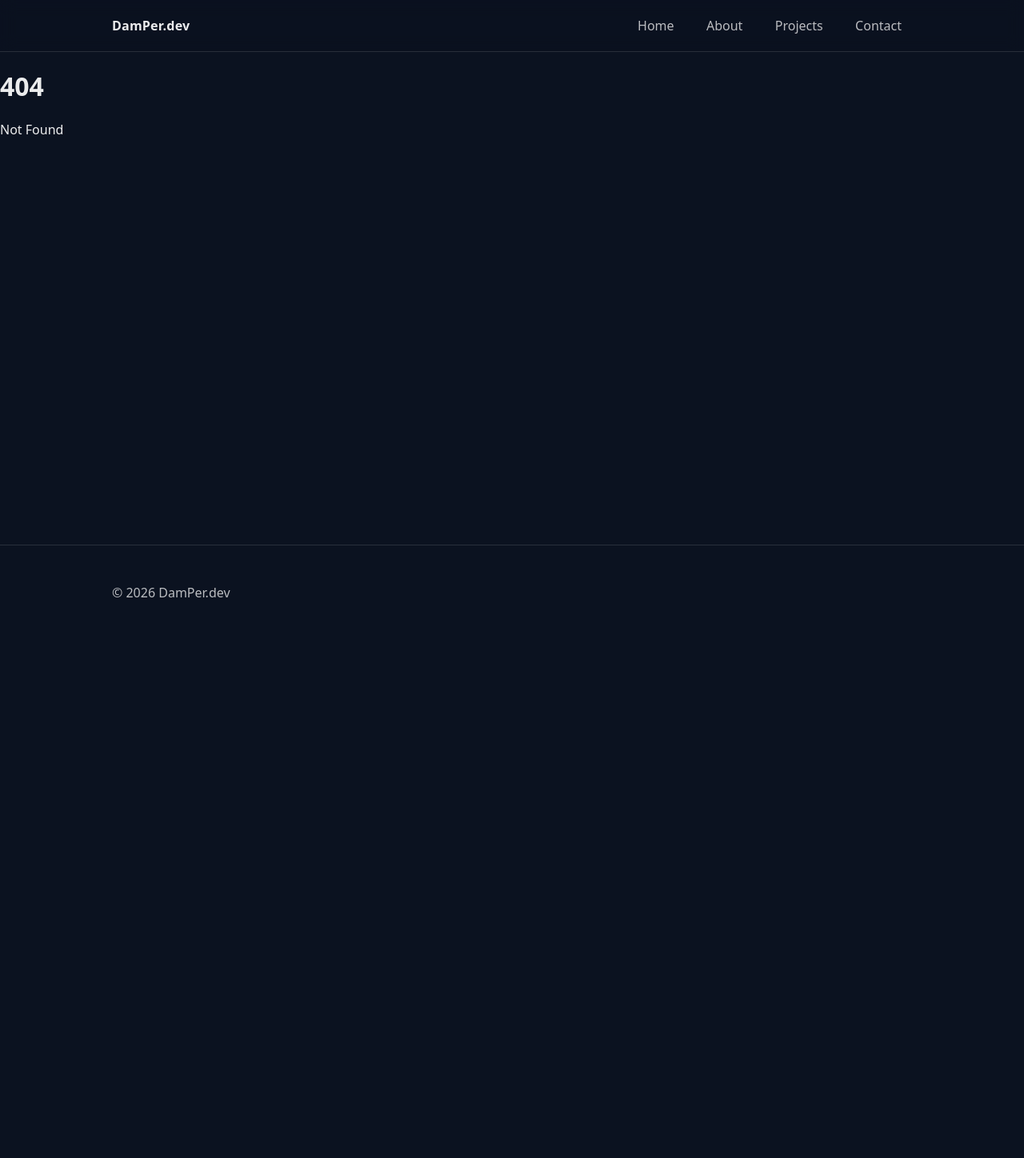
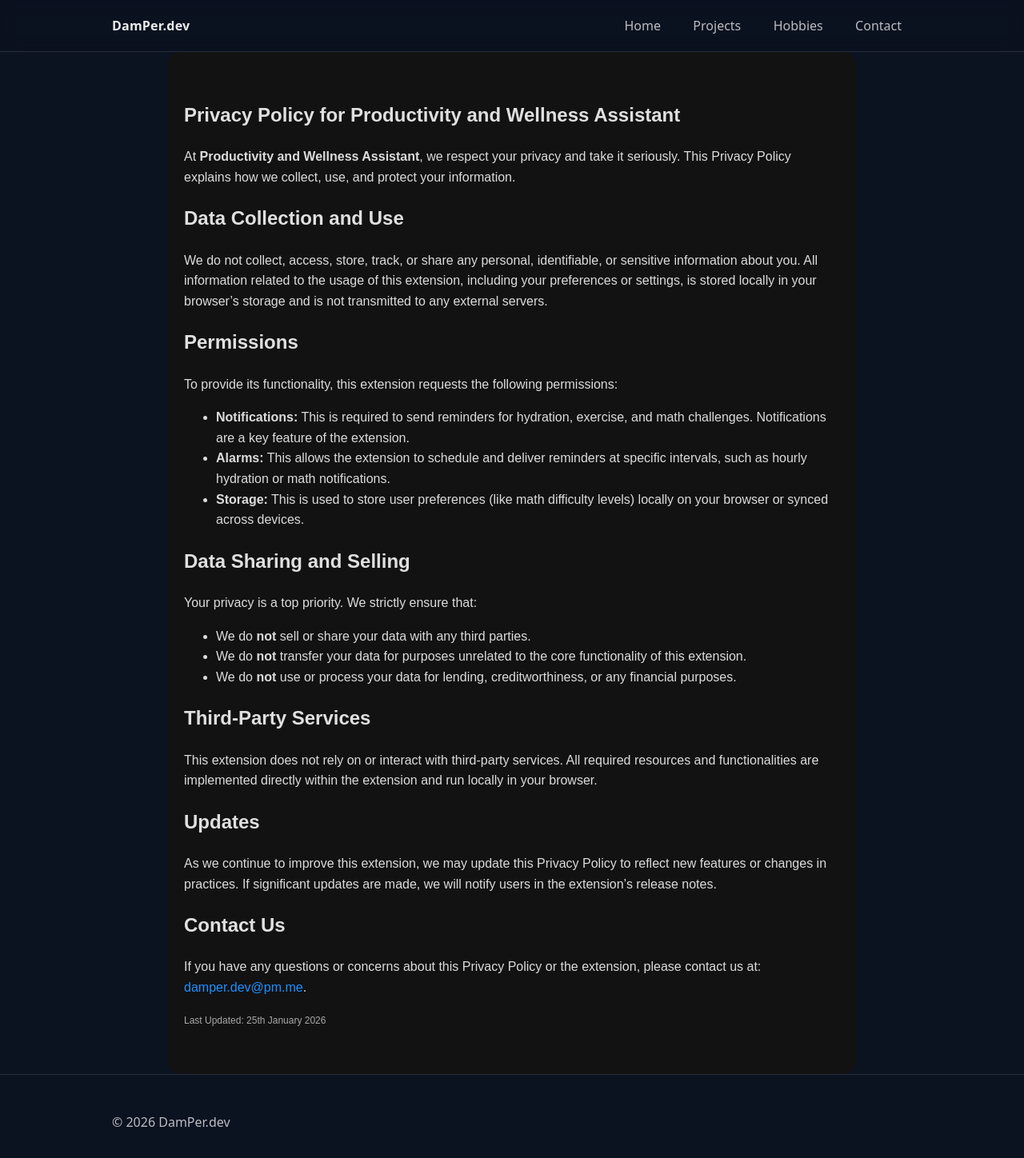
Before and after one commit to Damien482/my-sveltekit-app, a SvelteKit app: page /privacy/productivity-wellness-assistant in a window 1280 px wide. Before the commit this address had no page. Shown: the top 1448 px of the page at 80% size. Before the commit the page ends 800 px from the top, so only its background shows below. Built offline with nearby package versions, Linux system fonts and the light colour scheme.

Commit message:
policy page added, home page centering fixed

```diff
--- a/src/routes/+layout.svelte
+++ b/src/routes/+layout.svelte
@@ -7,8 +7,8 @@
 
 	const nav = [
 		{ href: '/', label: 'Home' },
-		{ href: '/about', label: 'About' },
 		{ href: '/projects', label: 'Projects' },
+		{ href: '/hobbies', label: 'Hobbies' },
 		{ href: '/contact', label: 'Contact' }
 	] as const;
 
--- a/src/routes/+page.svelte
+++ b/src/routes/+page.svelte
@@ -2,58 +2,70 @@
 	import { resolve } from '$app/paths';
 </script>
 
-<section class="hero">
-	<div class="container hero-inner">
-		<p class="eyebrow">Portfolio-in-progress</p>
-		<h1>DamPer.dev</h1>
-		<p class="lead">Learning by doing..and also studying at The OU</p>
+<section class="page">
+	<div class="homepage-column">
+		<header class="home-header">
+			<h1>DamPer.dev</h1>
+			<p class="lead">Learning by doing..and also studying at The OU</p>
+		</header>
 
-		<div class="actions">
-			<a class="btn primary" href={resolve('/projects')}>View projects</a>
-			<a class="btn" href={resolve('/about')}>About</a>
+		<div class="list">
+			<article class="card">
+				<div class="card-top">
+					<a class="btn primary" href={resolve('/projects')}>View projects</a>
+					<a class="btn" href={resolve('/contact')}>Contact</a>
+				</div>
+			</article>
 		</div>
 	</div>
 </section>
 
 <style>
-
-	.hero-inner {
-		transform: translateX(736px);
-	}
-	.hero {
-	/* if you want the grey band to still go full width */
-	background: rgba(255, 255, 255, 0.06);
-	border: 1px solid rgba(255, 255, 255, 0.12);
-	border-left: 0;
-	border-right: 0;
-	padding: 3.5rem 0;
-
-	.hero-inner {
-	 padding: 2rem;
+	.page {
+		padding: 2.5rem 0 3.5rem;
 	}
 
-	.eyebrow {
-		margin: 0 0 0.75rem;
-		color: var(--muted);
-		letter-spacing: 0.12em;
-		text-transform: uppercase;
-		font-size: 0.8rem;
+	.homepage-column {
+		max-width: 720px;
+		margin: 0 auto;
+		transform: translateX(clamp(-2rem, -4vw, 0rem));
+		padding: 2rem;
+	}
+
+	.home-header {
+		margin-bottom: 1.75rem;
 	}
 
 	h1 {
-		margin: 0 0 0.75rem;
+		margin: 0 0 0.5rem;
 		font-size: clamp(2rem, 4vw, 3rem);
 		line-height: 1.1;
 	}
 
 	.lead {
-		margin: 0 0 1.5rem;
+		margin: 0;
 		color: var(--muted);
-		max-width: 65ch;
+		max-width: 60ch;
 	}
 
-	.actions {
+	.list {
 		display: flex;
+		flex-direction: column;
+		gap: 1rem;
+	}
+
+	.card {
+		background: rgba(255, 255, 255, 0.06);
+		border: 1px solid rgba(255, 255, 255, 0.12);
+		border-radius: 16px;
+		padding: 1.25rem;
+		width: 100%;
+	}
+
+	.card-top {
+		display: flex;
+		align-items: center;
+		justify-content: flex-start;
 		gap: 0.75rem;
 		flex-wrap: wrap;
 	}
@@ -74,4 +86,4 @@
 		border-color: transparent;
 		color: white;
 	}
-}</style>
+</style>
--- /dev/null
+++ b/src/routes/privacy/productivity-wellness-assistant/+page.svelte
@@ -0,0 +1,115 @@
+<svelte:head>
+	<title>Privacy Policy — Productivity and Wellness Assistant</title>
+	<meta name="description" content="Privacy Policy for the Productivity and Wellness Assistant browser extension." />
+
+</svelte:head>
+
+<section class="privacy">
+	<h1>Privacy Policy for Productivity and Wellness Assistant</h1>
+
+	<p>
+		At <strong>Productivity and Wellness Assistant</strong>, we respect your privacy and take it seriously. This
+		Privacy Policy explains how we collect, use, and protect your information.
+	</p>
+
+	<h2>Data Collection and Use</h2>
+	<p>
+		We do not collect, access, store, track, or share any personal, identifiable, or sensitive information about
+		you. All information related to the usage of this extension, including your preferences or settings, is stored
+		locally in your browser’s storage and is not transmitted to any external servers.
+	</p>
+
+	<h2>Permissions</h2>
+	<p>To provide its functionality, this extension requests the following permissions:</p>
+	<ul>
+		<li>
+			<strong>Notifications:</strong> This is required to send reminders for hydration, exercise, and math
+			challenges. Notifications are a key feature of the extension.
+		</li>
+		<li>
+			<strong>Alarms:</strong> This allows the extension to schedule and deliver reminders at specific intervals,
+			such as hourly hydration or math notifications.
+		</li>
+		<li>
+			<strong>Storage:</strong> This is used to store user preferences (like math difficulty levels) locally on
+			your browser or synced across devices.
+		</li>
+	</ul>
+
+	<h2>Data Sharing and Selling</h2>
+	<p>Your privacy is a top priority. We strictly ensure that:</p>
+	<ul>
+		<li>We do <strong>not</strong> sell or share your data with any third parties.</li>
+		<li>
+			We do <strong>not</strong> transfer your data for purposes unrelated to the core functionality of this
+			extension.
+		</li>
+		<li>
+			We do <strong>not</strong> use or process your data for lending, creditworthiness, or any financial purposes.
+		</li>
+	</ul>
+
+	<h2>Third-Party Services</h2>
+	<p>
+		This extension does not rely on or interact with third-party services. All required resources and
+		functionalities are implemented directly within the extension and run locally in your browser.
+	</p>
+
+	<h2>Updates</h2>
+	<p>
+		As we continue to improve this extension, we may update this Privacy Policy to reflect new features or changes
+		in practices. If significant updates are made, we will notify users in the extension’s release notes.
+	</p>
+
+	<h2>Contact Us</h2>
+	<p>
+		If you have any questions or concerns about this Privacy Policy or the extension, please contact us at:
+		<a href="mailto:damper.dev@pm.me">damper.dev@pm.me</a>.
+	</p>
+
+	<small>Last Updated: 25th January 2026</small>
+</section>
+
+<style>
+	/* This styles just this page component (scoped) */
+	.privacy {
+		max-width: 820px;
+		margin: 0 auto;
+		padding: 2.5rem 1.25rem 3.5rem;
+
+		font-family: Arial, sans-serif;
+		line-height: 1.6;
+
+		background-color: #121212;
+		color: #ffffff;
+
+		/* optional: match your site style */
+		border-radius: 16px;
+	}
+
+	h1,
+	h2 {
+		color: #e0e0e0;
+	}
+
+	p,
+	ul {
+		color: #dcdcdc;
+	}
+
+	a {
+		color: #1e90ff;
+		text-decoration: none;
+	}
+
+	a:hover {
+		text-decoration: underline;
+	}
+
+	small {
+		display: block;
+		margin-top: 20px;
+		font-size: 12px;
+		color: #a9a9a9;
+	}
+</style>
```
Also changed, not shown: src/routes/hobbies/+page.svelte (added).
